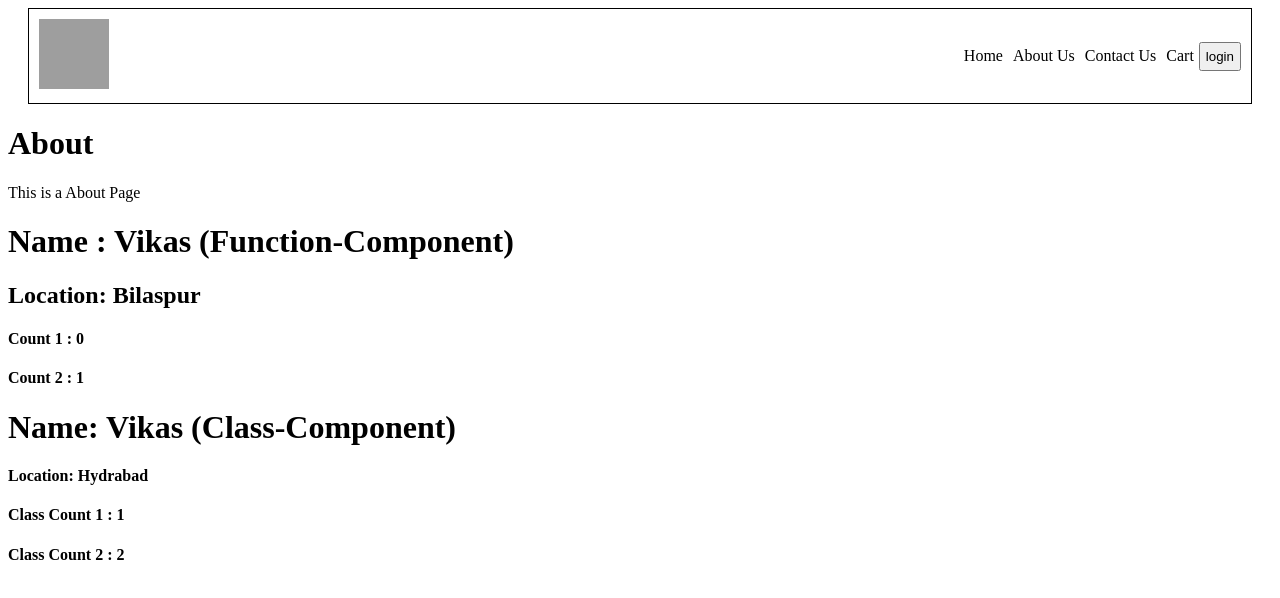
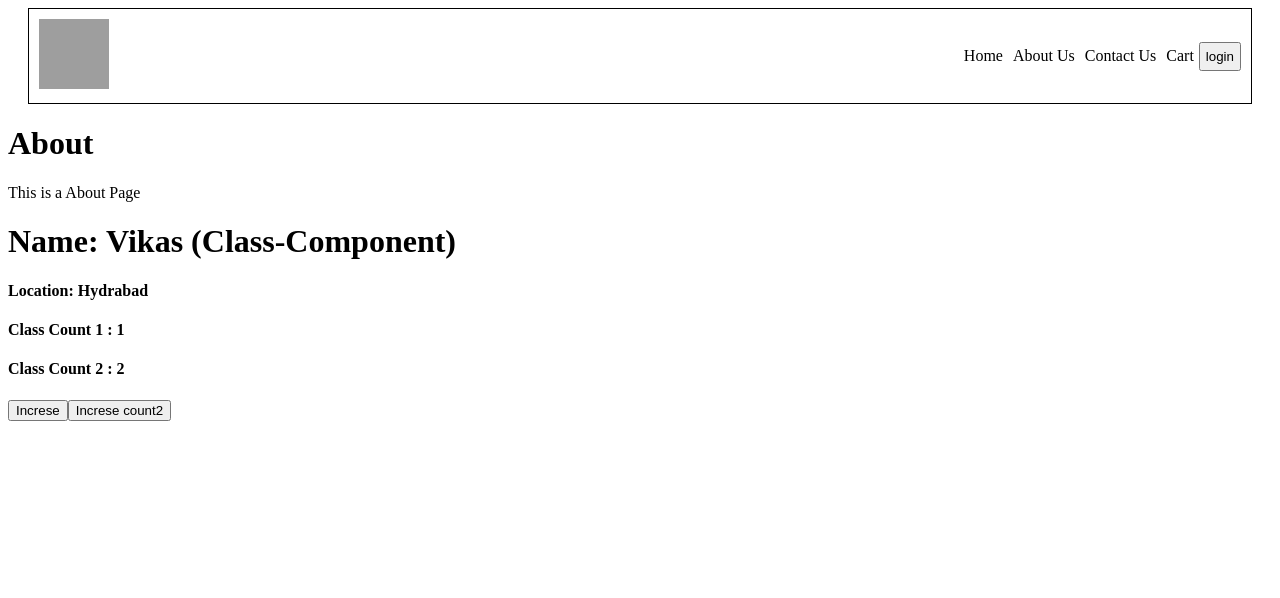
Before and after one commit to vikas-singh369/namaste-react-grind-notes, a React (Vite) app in the folder coding-advanced/: page /about in a window 1280 px wide. Shown: the top 598 px of the page. Built offline with nearby package versions, Linux system fonts and the light colour scheme; grey boxes are pictures that could not be loaded.

Commit message:
feat: update About.js to comment out unused User component and enhance UserClass with state management and button functionality

```diff
--- a/coding-advanced/src/components/About.js
+++ b/coding-advanced/src/components/About.js
@@ -6,7 +6,7 @@ const About = () => {
     <div>
       <h1>About</h1>
       <p>This is a About Page</p>
-      <User name={"Vikas (Function-Component)"} location = {"Bilaspur"} />
+      {/* <User name={"Vikas (Function-Component)"} location = {"Bilaspur"} /> */}
       <UserClass name={"Vikas (Class-Component)"} location = {"Hydrabad"} />
     </div>
   );
--- a/coding-advanced/src/components/class/UserCalss.js
+++ b/coding-advanced/src/components/class/UserCalss.js
@@ -1,24 +1,52 @@
 import React from "react";
 
+// Creating a class-based component that extends React.Component
 class UserClass extends React.Component {
   constructor(props) {
-    super(props);
+    super(props); // ✅ Must call super(props) to use `this.props` in constructor
 
+    // ✅ Initializing component's state (like internal data)
     this.state = {
       count: 1,
       count2: 2,
     };
   }
+
+  // ✅ render() is a required method in class components — it returns JSX
   render() {
+    // ✅ Destructuring state values
     const { count, count2 } = this.state;
 
+    // ✅ Destructuring props passed from parent component
     const { name, location } = this.props;
+
     return (
       <div>
         <h1>Name: {name}</h1>
         <h4>Location: {location}</h4>
         <h4>Class Count 1 : {count}</h4>
         <h4>Class Count 2 : {count2}</h4>
+        <button
+          onClick={() => {
+            this.setState({
+              count: this.state.count + 1, // ✅ Only 'count' gets updated, 'count2' stays the same
+            });
+          }}
+        >
+          Increse
+        </button>
+
+        <button
+          onClick={() => {
+            this.setState({
+              count2: this.state.count2 + 1,
+            });
+          }}
+        >
+          Increse count2
+        </button>
+
+
       </div>
     );
   }
```
